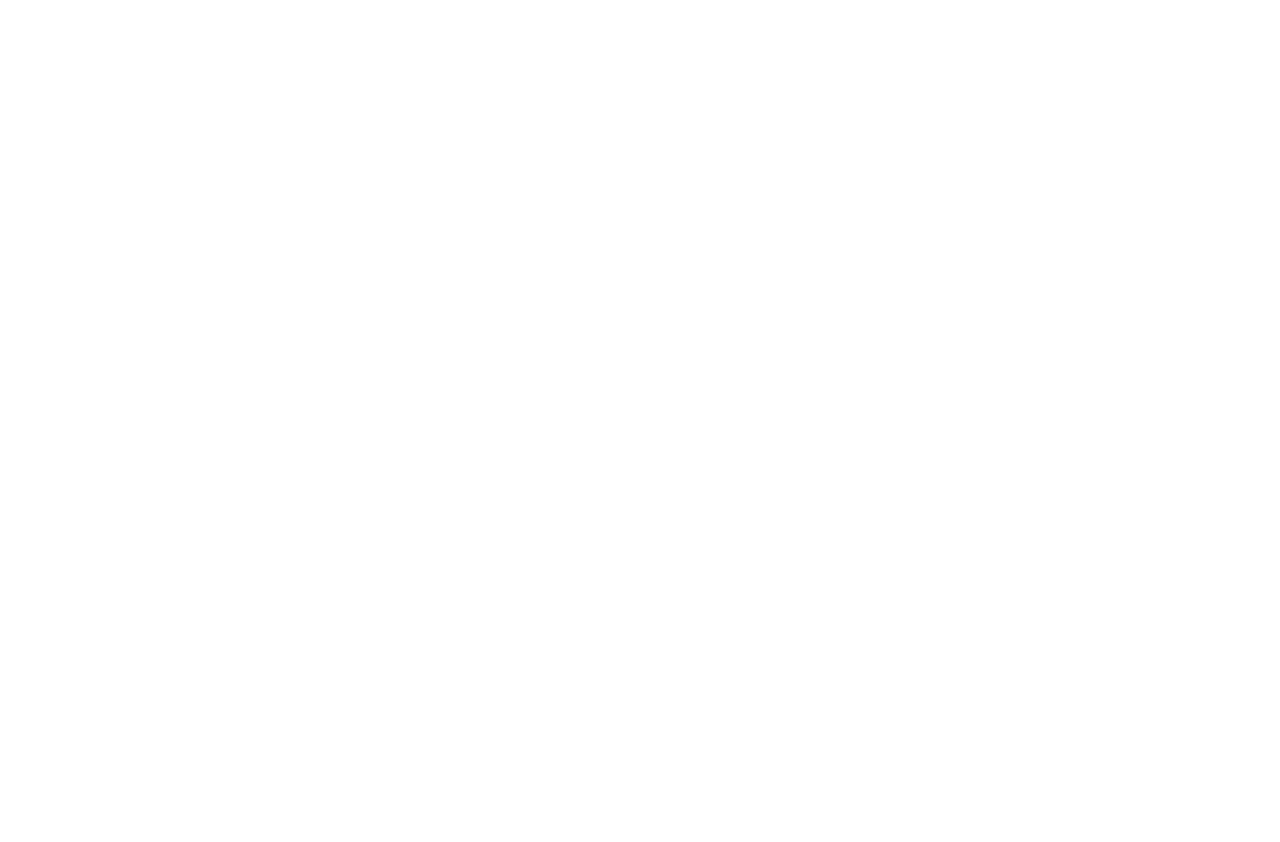
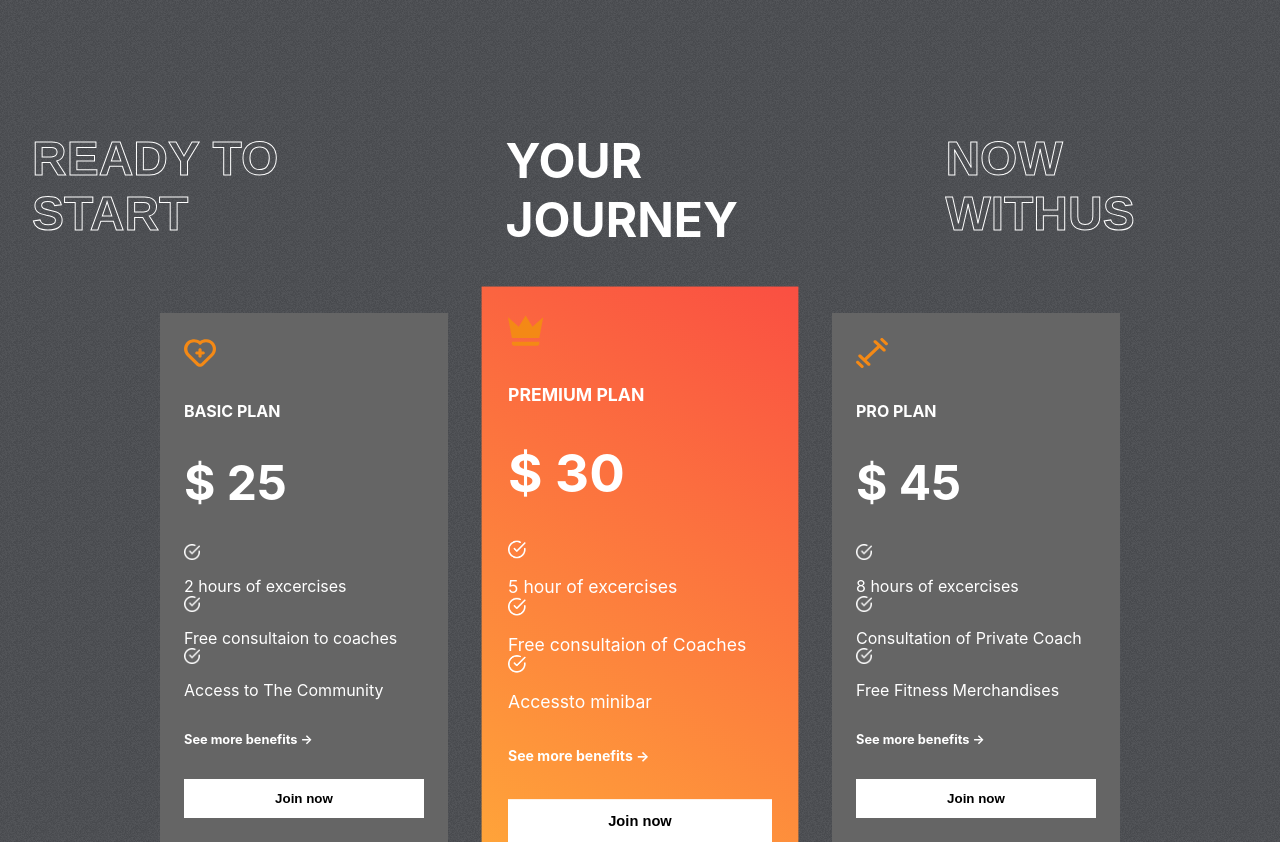
Before and after one commit to nwenwelin31/fit-club, a React (Create React App) app: page / in a window 1280 px wide. Shown: the part 1819-2661 px from the top of the page. Before the commit the page ends 1790 px from the top, so only its background shows below. Built offline with nearby package versions, Linux system fonts and the light colour scheme.

Commit message:
plans card

```diff
--- a/src/App.js
+++ b/src/App.js
@@ -1,5 +1,6 @@
 import './App.css';
 import Hero from './components/Hero/Hero';
+import Plans from './components/Plans/Plans';
 import Programs from './components/Programs/Programs';
 import Reasons from './components/Reasons/Reasons';
 
@@ -9,6 +10,7 @@
         <Hero/>
         <Programs/>
         <Reasons/>
+        <Plans/>
     </div>
   );
 }
--- /dev/null
+++ b/src/components/Plans/Plans.css
@@ -0,0 +1,58 @@
+.plans-container {
+    margin-top: 4rem;
+    padding: 0 2rem;
+    display: flex;
+    flex-direction: column;
+    gap: 4rem;
+    position: relative;
+}
+.plans {
+    display: flex;
+    align-items: center;
+    justify-content: center;
+    gap: 3rem;
+}
+.plan{
+    display: flex;
+    flex-direction: column;
+    background: var(--caloryCard);
+    color: white;
+    gap: 2rem;
+    padding: 1.5rem;
+    width: 15rem;
+}
+.plan:nth-child(2){
+    background: var(--planCard);
+    transform: scale(1.1);
+}
+.plan>svg{
+    fill: var(--orange);
+    width: 2rem;
+    height: 2rem;
+}
+.plan>:nth-child(2){
+    font-size: 1rem;
+    font-weight: bold;
+}
+.plan>:nth-child(3){
+    font-size: 3rem;
+    font-weight: bold;
+}
+.plan>:nth-child(5){
+    font-size: 0.8rem;
+    font-weight: bold;
+}
+.feature{
+    display: flex;
+    flex-direction: column;
+    gap: 1rem;
+}
+.feature>img{
+    width: 1rem;
+}
+.plan>:nth-child(2)>svg{
+    fill: white;
+}
+.plan>:nth-child(2)>button{
+    color: orange;
+}
--- /dev/null
+++ b/src/components/Plans/Plans.js
@@ -0,0 +1,39 @@
+import React from 'react'
+import './Plans.css';
+import {plansData} from '../../data/plansData';
+import whiteTick from '../../assets/whiteTick.png';
+const Plans = () => {
+  return (
+    <div className='plans-container'>
+        <div className='programs-header'>
+            <span className='stroke-text'>READY TO START</span>
+            <span>YOUR JOURNEY</span>
+            <span className='stroke-text'>NOW WITHUS</span>
+        </div>
+        {/* plans card */}
+        <div className='plans'>
+            {plansData.map((plan, i) => (
+                <div className='plan'>
+                    {plan.icon}
+                    <span>{plan.name}</span>
+                    <span>$ {plan.price}</span>
+                    <div className='features'>
+                        {plan.features.map((feature, i) => (
+                            <div className='feature'>
+                                <img src={whiteTick} alt='' />
+                                <span key={1}>{feature}</span>
+                            </div>
+                        ))}
+                    </div>
+                    <div>
+                        <span>See more benefits -></span>
+                    </div>
+                    <button className='btn'>Join now</button>
+                </div>
+            ))}
+        </div>
+    </div>
+  )
+}
+
+export default Plans
```
